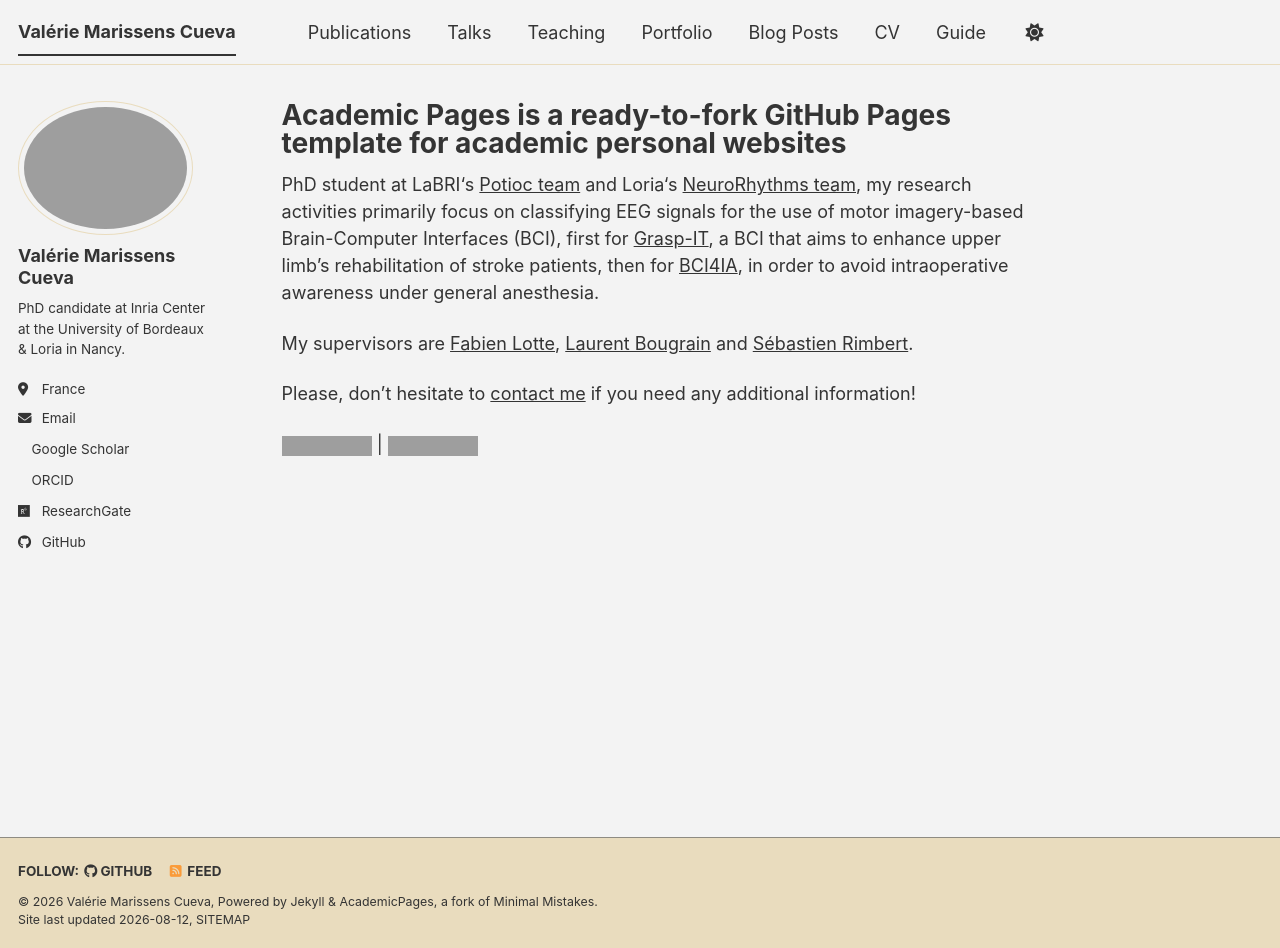
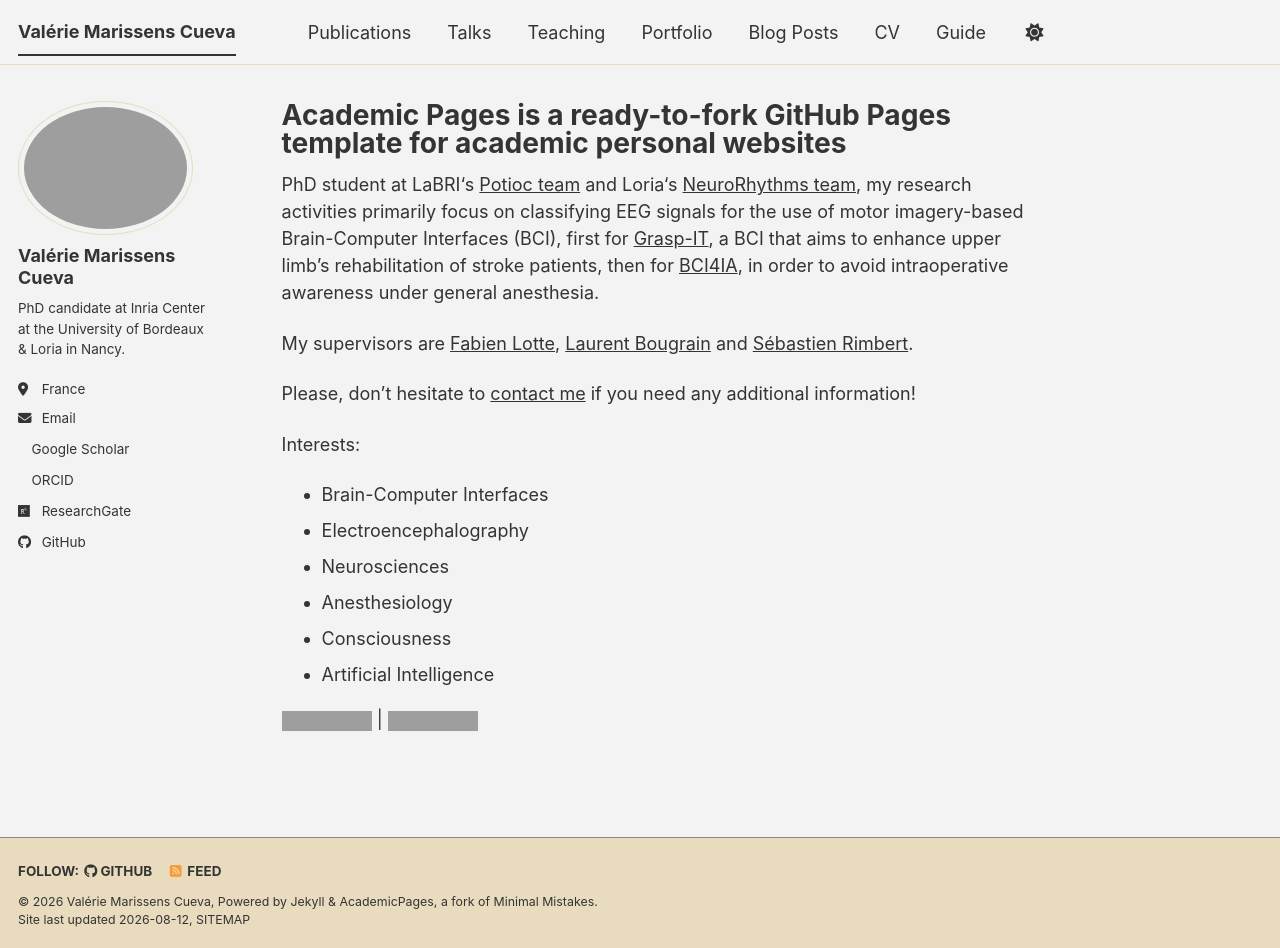
Before and after one commit to vmarissenscueva/vmarissenscueva.github.io, a Jekyll site: the page built from _pages/about.md, in a window 1280 px wide and 948 px high. Built offline with Jekyll 4.4.1, drawn with Linux system fonts in a browser that asks for light colours; a style sheet for code colours, icons or effects is not loaded; grey boxes are pictures that could not be loaded.

Commit message:
Update about.md

```diff
--- a/_pages/about.md
+++ b/_pages/about.md
@@ -12,5 +12,13 @@ My supervisors are [Fabien Lotte](https://sites.google.com/site/fabienlotte/Home
 
 Please, don’t hesitate to [contact me](mailto:valerie.marissens@loria.fr) if you need any additional information!
 
+Interests:
+- Brain-Computer Interfaces
+- Electroencephalography
+- Neurosciences
+- Anesthesiology
+- Consciousness
+- Artificial Intelligence
+
 <a href="https://info.flagcounter.com/VhTc"><img src="https://s01.flagcounter.com/mini/VhTc/bg_FFFFFF/txt_000000/border_CCCCCC/flags_0/" alt="Flag Counter" border="0"></a> |
 <a href="https://info.flagcounter.com/kPbM"><img src="https://s01.flagcounter.com/mini/kPbM/bg_FFFFFF/txt_000000/border_CCCCCC/flags_1/" alt="Flag Counter" border="0"></a>
```
